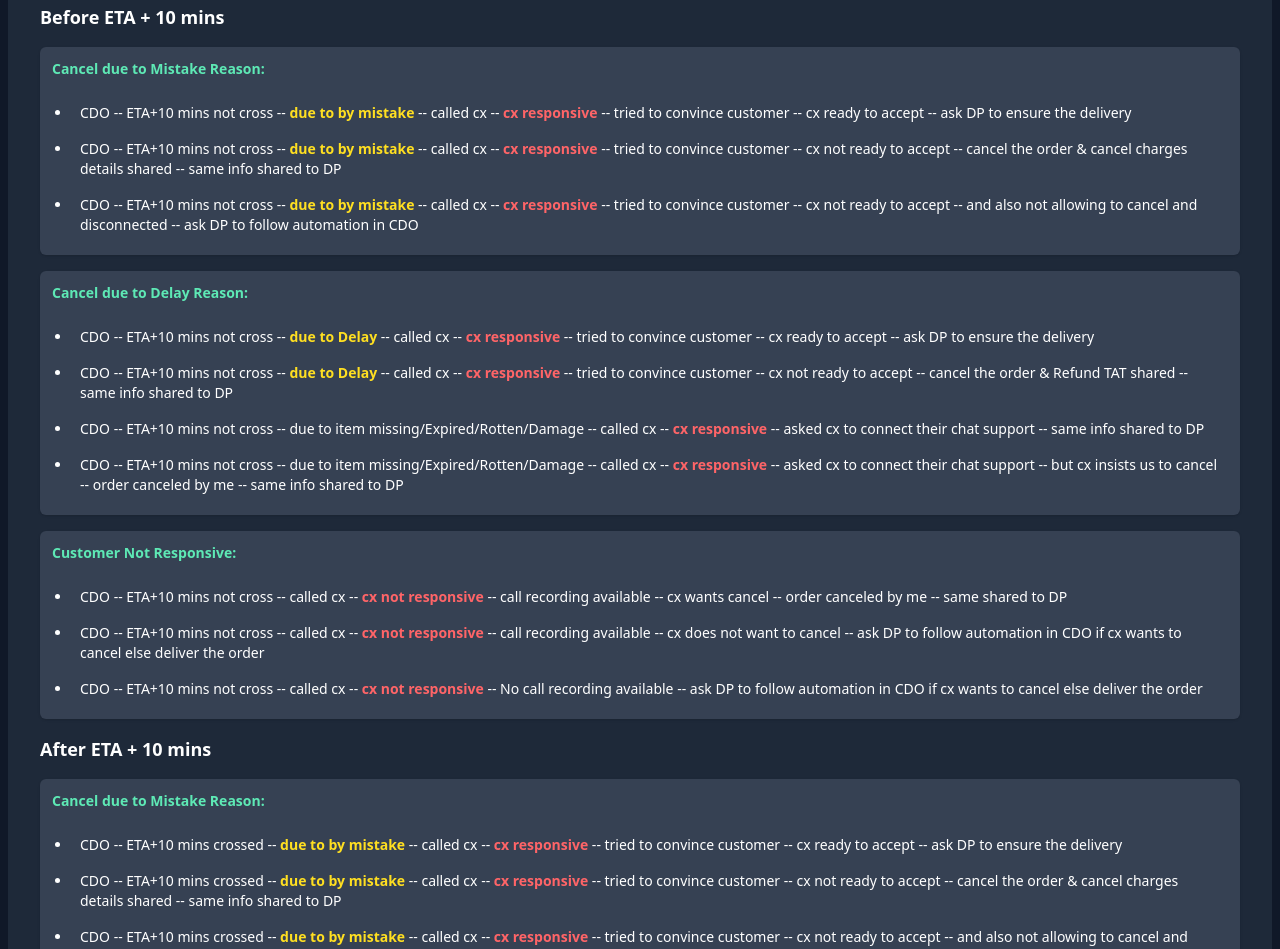
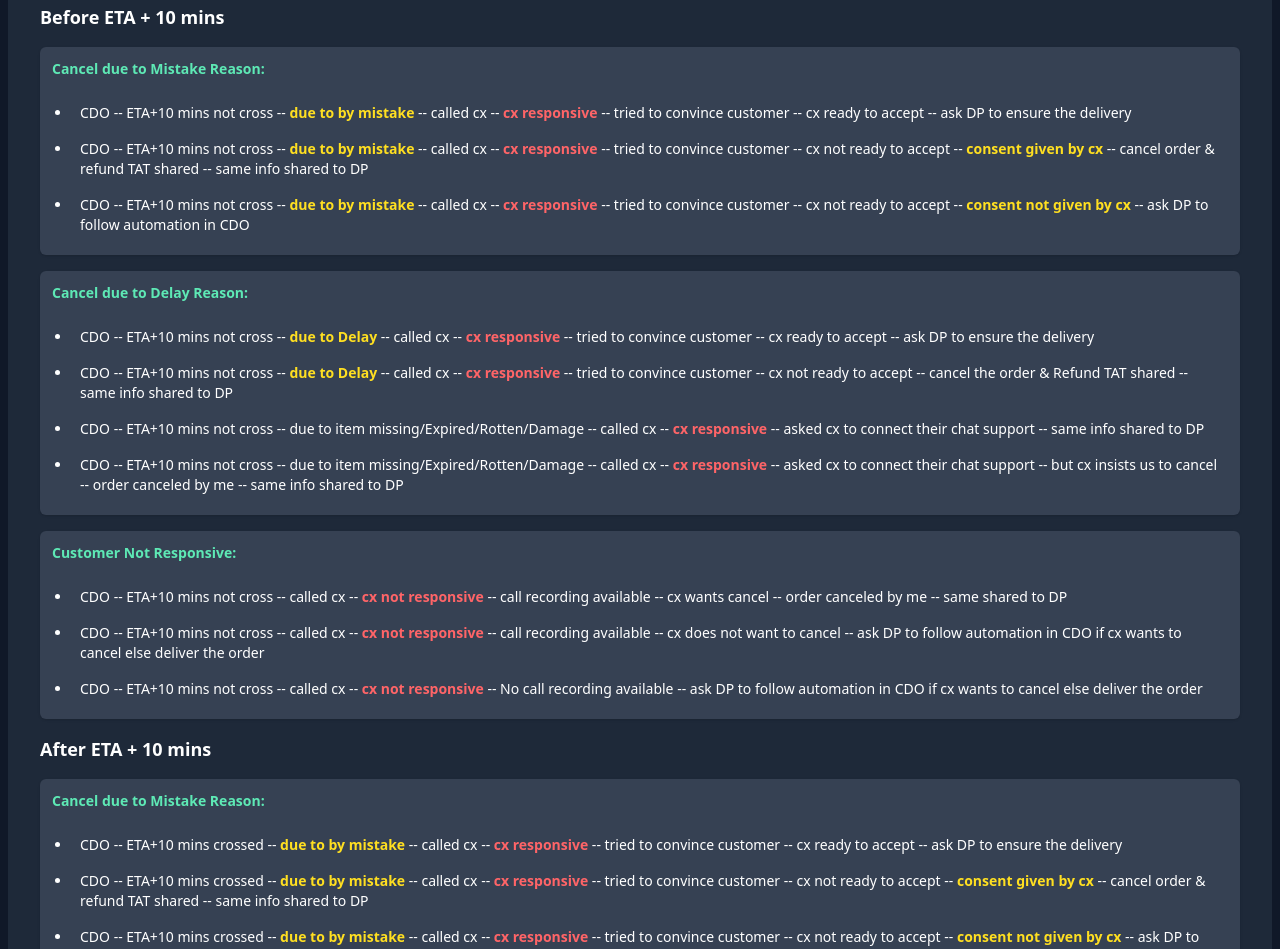
Before and after one commit to Code-with-Sahani/Blinket-DP, a React (Vite) app: page / in a window 1280 px wide. Shown: the part 3081-4030 px from the top of the page. Built offline with nearby package versions, Linux system fonts and the light colour scheme.

Commit message:
Update CDO.jsx

```diff
--- a/src/Components/CDO.jsx
+++ b/src/Components/CDO.jsx
@@ -12,8 +12,10 @@ const CDO = () => {
                 <h3 className="text-md font-semibold text-emerald-300 mb-4">Cancel due to Mistake Reason:</h3>
                 <ul className="list-disc pl-5">
                     <li className='p-2'>CDO -- ETA+10 mins not cross -- <strong className='text-yellow-300 font-semibold'>due to by mistake</strong> -- called cx -- <strong className='text-red-400'>cx responsive</strong> -- tried to convince customer -- cx ready to accept -- ask DP to ensure the delivery</li>
-                    <li className='p-2'>CDO -- ETA+10 mins not cross -- <strong className='text-yellow-300 font-semibold'>due to by mistake</strong> -- called cx -- <strong className='text-red-400'>cx responsive</strong> -- tried to convince customer -- cx not ready to accept -- cancel the order & cancel charges details shared -- same info shared to DP</li>
-                    <li className='p-2'>CDO -- ETA+10 mins not cross -- <strong className='text-yellow-300 font-semibold'>due to by mistake</strong> -- called cx -- <strong className='text-red-400'>cx responsive</strong> -- tried to convince customer -- cx not ready to accept -- and also not allowing to cancel and disconnected -- ask DP to follow automation in CDO</li>
+
+                    <li className='p-2'>CDO -- ETA+10 mins not cross -- <strong className='text-yellow-300 font-semibold'>due to by mistake</strong> -- called cx -- <strong className='text-red-400'>cx responsive</strong> -- tried to convince customer -- cx not ready to accept -- <strong className='text-yellow-300 font-semibold'>consent given by cx</strong> -- cancel order & refund TAT shared -- same info shared to DP</li>
+
+                    <li className='p-2'>CDO -- ETA+10 mins not cross -- <strong className='text-yellow-300 font-semibold'>due to by mistake</strong> -- called cx -- <strong className='text-red-400'>cx responsive</strong> -- tried to convince customer -- cx not ready to accept -- <strong className='text-yellow-300 font-semibold'>consent not given by cx</strong> -- ask DP to follow automation in CDO</li>
                 </ul>
             </div>
 
@@ -42,8 +44,10 @@ const CDO = () => {
                 <h3 className="text-md font-semibold text-emerald-300 mb-4">Cancel due to Mistake Reason:</h3>
                 <ul className="list-disc pl-5">
                     <li className='p-2'>CDO -- ETA+10 mins crossed -- <strong className='text-yellow-300 font-semibold'>due to by mistake</strong> -- called cx -- <strong className='text-red-400'>cx responsive</strong> -- tried to convince customer -- cx ready to accept -- ask DP to ensure the delivery</li>
-                    <li className='p-2'>CDO -- ETA+10 mins crossed -- <strong className='text-yellow-300 font-semibold'>due to by mistake</strong> -- called cx -- <strong className='text-red-400'>cx responsive</strong> -- tried to convince customer -- cx not ready to accept -- cancel the order & cancel charges details shared -- same info shared to DP</li>
-                    <li className='p-2'>CDO -- ETA+10 mins crossed -- <strong className='text-yellow-300 font-semibold'>due to by mistake</strong> -- called cx -- <strong className='text-red-400'>cx responsive</strong> -- tried to convince customer -- cx not ready to accept -- and also not allowing to cancel and disconnected -- ask DP to follow automation in CDO</li>
+
+                     <li className='p-2'>CDO -- ETA+10 mins crossed -- <strong className='text-yellow-300 font-semibold'>due to by mistake</strong> -- called cx -- <strong className='text-red-400'>cx responsive</strong> -- tried to convince customer -- cx not ready to accept -- <strong className='text-yellow-300 font-semibold'>consent given by cx</strong> -- cancel order & refund TAT shared -- same info shared to DP</li>
+
+                     <li className='p-2'>CDO -- ETA+10 mins crossed -- <strong className='text-yellow-300 font-semibold'>due to by mistake</strong> -- called cx -- <strong className='text-red-400'>cx responsive</strong> -- tried to convince customer -- cx not ready to accept -- <strong className='text-yellow-300 font-semibold'>consent not given by cx</strong> -- ask DP to follow automation in CDO</li>
                 </ul>
             </div>
 
```
